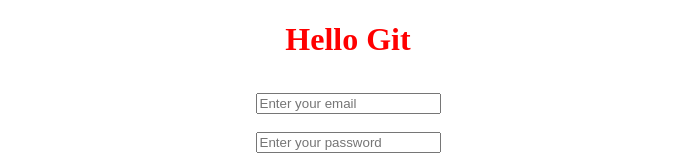
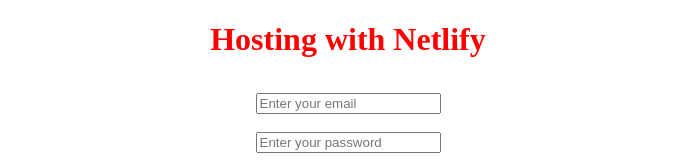
Before and after one commit to nondumisom/my-app, a plain HTML site: page index.html in a window 1280 px wide. Shown: the top 168 px of the page, without its empty margins (292-987 px from the left). Drawn offline with Linux system fonts and the light colour scheme.

Commit message:
Updated heading

```diff
--- a/index.html
+++ b/index.html
@@ -3,12 +3,12 @@
   <head>
     <meta charset="UTF-8" />
     <meta name="viewport" content="width=device-width, initial-scale=1.0" />
-    <title>Document</title>
+    <title>NONDUMISO</title>
     <link rel="stylesheet" href="style.css" />
     <style></style>
   </head>
   <body>
-    <h1>Hello Git</h1>
+    <h1>Hosting with Netlify</h1>
 
     <form>
       <input type="email" placeholder="Enter your email" />
```
